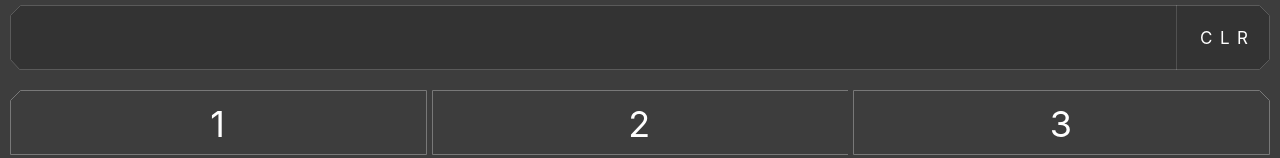
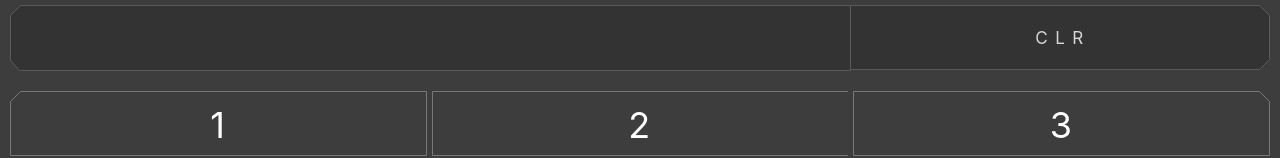
Before and after one commit to TheActualWalko/flight-doc, a React (Create React App) app: page / in a window 1280 px wide. Shown: the top 158 px of the page. Built offline with nearby package versions, Linux system fonts and the light colour scheme.

Commit message:
restructure and finish hobbs input styling

```diff
--- a/src/App.css
+++ b/src/App.css
@@ -91,10 +91,15 @@ input:focus+.border-svg path {
   overflow: hidden;
   position: relative;
   margin-bottom: 20px;
+  display: grid;
+  grid-template-columns: 1fr 1fr 1fr;
+  grid-template-rows: auto;
+  width: 100%;
 }
 
 .number-input input {
-  width: calc(100% - 94px);
+  height: 100%;
+  width: calc(100% + 1px);
   font: inherit;
   color: white;
   vertical-align: middle;
@@ -102,9 +107,11 @@ input:focus+.border-svg path {
   background-color: transparent;
   border: none;
   text-align: right;
-  padding: 0 20px;
+  padding: 15px 20px;
   position: relative;
   z-index: 2;
+  grid-column-start: 1;
+  grid-column-end: 3;
 }
 
 .number-input .border-svg path {
@@ -114,11 +121,28 @@ input:focus+.border-svg path {
 
 .number-input button {
   font-size: 17px;
-  border-left: 1px solid rgba(255,255,255,0.15);
-  padding-left: 23px;
-  padding-right: 0px;
-  position: relative;
+  padding-left: 15px;
+  padding-right: 11px;
   z-index: 2;
+  width: 100%;
+  margin-left: 1px;
+  grid-column-start: 3;
+  grid-column-end: 4;
+}
+
+.number-input button .border-svg {
+  margin-left: -1px;
+}
+
+.number-input button:active {
+  margin-left: 0;
+  width: 100%;
+  padding-left: 16px;
+  padding-right: 10px;
+}
+
+.number-input button:active .border-svg {
+  margin-left: 0;
 }
 
 .number-input input[type=number]::-webkit-inner-spin-button,
--- a/src/App.js
+++ b/src/App.js
@@ -1,54 +1,9 @@
 import React, { Component } from 'react';
 import './App.css';
-
-const BORDER_CORNER_RADIUS = 10;
+import NumberInput from './NumberInput';
+import Button from './Button';
 
 // <img src={logo} className="App-logo" alt="logo" />
-
-const addSVG = (element, corners) => {
-  const {topLeft, topRight, bottomLeft, bottomRight} = corners;
-  element.setAttribute('data-corners', JSON.stringify(corners));
-  const height = element.offsetHeight;
-  const width = element.offsetWidth;
-  const points = [];
-  topLeft
-    ? points.push([0.5, BORDER_CORNER_RADIUS + 0.5], [BORDER_CORNER_RADIUS + 0.5, 0.5])
-    : points.push([0.5,0.5]);
-  topRight
-    ? points.push([width - (BORDER_CORNER_RADIUS + 0.5), 0.5], [width - 0.5, BORDER_CORNER_RADIUS + 0.5])
-    : points.push([width - 0.5, 0.5]);
-  bottomRight
-    ? points.push([width - 0.5, height - (BORDER_CORNER_RADIUS + 0.5)], [width - (BORDER_CORNER_RADIUS + 0.5), height - 0.5])
-    : points.push([width - 0.5, height - 0.5]);
-  bottomLeft
-    ? points.push([BORDER_CORNER_RADIUS - 0.5, height - 0.5], [0.5, height - (BORDER_CORNER_RADIUS + 0.5)])
-    : points.push([0.5, height - 0.5]);
-  topLeft
-    ? points.push([0.5, BORDER_CORNER_RADIUS + 0.5])
-    : points.push([0.5, 0.5]);
-  const path = `
-    <path d="${points.map((p, i) => `${i === 0 ? 'M' : 'L'}${p[0]},${p[1]}`).join(' ')}"></path>
-  `;
-  element.querySelector('.border-svg').innerHTML = path;
-}
-
-window.addEventListener('resize', () => {
-  [...document.querySelectorAll('[data-corners]')].forEach(el => {
-    if (el) {
-      addSVG(el, JSON.parse(el.getAttribute('data-corners')));
-    }
-  });
-});
-
-const Button = ({topLeft, topRight, bottomLeft, bottomRight, children, ...props}) => {
-  return (
-    <button {...props} ref={(button) => button && addSVG(button, {topLeft, topRight, bottomLeft, bottomRight})}>
-      <svg className='border-svg'>
-      </svg>
-      {children}
-    </button>
-  );
-};
 
 const ButtonGrid = ({rows, cols, rowGap, colGap, children, ...props}) => {
   return (
@@ -63,17 +18,6 @@ const ButtonGrid = ({rows, cols, rowGap, colGap, children, ...props}) => {
     </div>
   );
 };
-
-const NumberInput = ({val, onChange, onFocus, type, topLeft, topRight, bottomLeft, bottomRight}) => {
-  return (
-    <div className='number-input' ref={(div) => div && addSVG(div, {topLeft, topRight, bottomLeft, bottomRight})}>
-      <input type={type} value={val} onChange={(e) => {onChange(e.target.value)}} onFocus={onFocus} />
-      <svg className='border-svg'>
-      </svg>
-      <button onClick={() => onChange('')}>Clr</button>
-    </div>
-  );
-}
 
 const getCorners = (cornerString) => {
   const output = {};
@@ -132,11 +76,9 @@ class App extends Component {
           bottomLeft
           bottomRight
           val={this.state.number}
-          type={this.state.inputFocused ? 'number' : 'text'}
           onChange={(val) => this.setState({ number: val })}
-          onFocus={() => this.setState({ inputFocused: true, number: this.state.number.endsWith('.') ? '' : this.state.number })}
         />
-        <ButtonGrid className="digits" rows={['auto','auto','auto','auto']} cols={['auto','auto','auto']} rowGap={5} colGap={5}>
+        <ButtonGrid className="digits" rows={['1fr','1fr','1fr','1fr']} cols={['1fr','1fr','1fr']} rowGap={5} colGap={5}>
           {[1,2,3,4,5,6,7,8,9,null,0,'.'].map(
             (digit, index) => digit === null
               ? <button key={`spacer-${index}`} disabled style={{visibility: 'hidden'}}/>
--- /dev/null
+++ b/src/Button.js
@@ -0,0 +1,12 @@
+import React from 'react';
+import addSVG from './addSVG';
+
+export default ({topLeft, topRight, bottomLeft, bottomRight, children, ...props}) => {
+  return (
+    <button {...props} ref={(button) => button && addSVG(button, {topLeft, topRight, bottomLeft, bottomRight})}>
+      <svg className='border-svg'>
+      </svg>
+      {children}
+    </button>
+  );
+};
--- /dev/null
+++ b/src/NumberInput.js
@@ -0,0 +1,42 @@
+import React, { Component } from 'react';
+import addSVG from './addSVG';
+import Button from './Button';
+
+class NumberInput extends Component {
+  isFocused() {
+    return this.inputRef === document.activeElement;
+  }
+  getType() {
+    return this.isFocused() ? 'number' : 'text';
+  }
+  render() {
+    const {onChange, val, topLeft, topRight, bottomLeft, bottomRight} = this.props;
+    let hadFocus = this.isFocused();
+    return (
+      <div className='number-input' ref={(div) => div && this.inputRef && addSVG(div, {topLeft, bottomLeft}, this.inputRef)}>
+        <input
+          type={this.getType()}
+          value={val}
+          onChange={(e) => onChange(e.target.value)}
+          onFocus={() => onChange(val.endsWith('.') ? '' : val)}
+          onBlur={() => setTimeout(() => hadFocus = false)}
+          ref={(el) => this.inputRef = el}
+        />
+        <svg className='border-svg'>
+        </svg>
+        <Button
+          onClick={() => {
+            onChange('');
+            if (hadFocus) setTimeout(() => this.inputRef.focus(), 0);
+          }}
+          topRight={topRight}
+          bottomRight={bottomRight}
+        >
+          Clr
+        </Button>
+      </div>
+    );
+  }
+}
+
+export default NumberInput;
--- /dev/null
+++ b/src/addSVG.js
@@ -0,0 +1,38 @@
+const BORDER_CORNER_RADIUS = 10;
+
+const addSVG = (element, corners, sizeRef = element) => {
+  const {topLeft, topRight, bottomLeft, bottomRight} = corners;
+  element.setAttribute('data-corners', JSON.stringify(corners));
+  const height = sizeRef.offsetHeight;
+  const width = sizeRef.offsetWidth;
+  const points = [];
+  topLeft
+    ? points.push([0.5, BORDER_CORNER_RADIUS + 0.5], [BORDER_CORNER_RADIUS + 0.5, 0.5])
+    : points.push([0.5,0.5]);
+  topRight
+    ? points.push([width - (BORDER_CORNER_RADIUS + 0.5), 0.5], [width - 0.5, BORDER_CORNER_RADIUS + 0.5])
+    : points.push([width - 0.5, 0.5]);
+  bottomRight
+    ? points.push([width - 0.5, height - (BORDER_CORNER_RADIUS + 0.5)], [width - (BORDER_CORNER_RADIUS + 0.5), height - 0.5])
+    : points.push([width - 0.5, height - 0.5]);
+  bottomLeft
+    ? points.push([BORDER_CORNER_RADIUS - 0.5, height - 0.5], [0.5, height - (BORDER_CORNER_RADIUS + 0.5)])
+    : points.push([0.5, height - 0.5]);
+  topLeft
+    ? points.push([0.5, BORDER_CORNER_RADIUS + 0.5])
+    : points.push([0.5, 0.5]);
+  const path = `
+    <path d="${points.map((p, i) => `${i === 0 ? 'M' : 'L'}${p[0]},${p[1]}`).join(' ')}"></path>
+  `;
+  element.querySelector('.border-svg').innerHTML = path;
+}
+
+window.addEventListener('resize', () => {
+  [...document.querySelectorAll('[data-corners]')].forEach(el => {
+    if (el) {
+      addSVG(el, JSON.parse(el.getAttribute('data-corners')));
+    }
+  });
+});
+
+export default addSVG;
```
